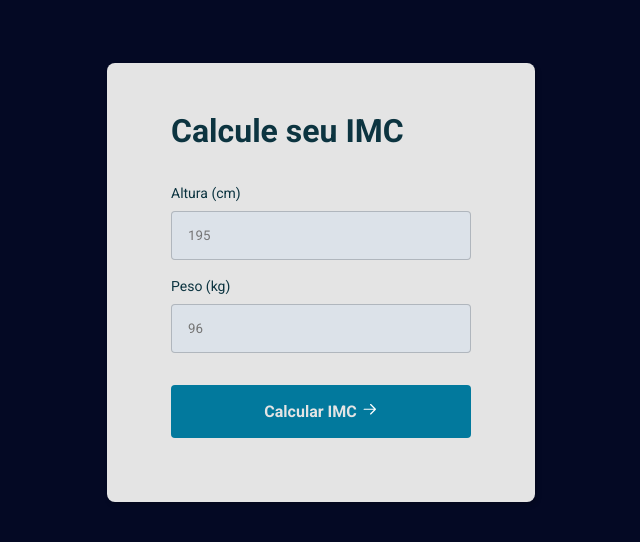
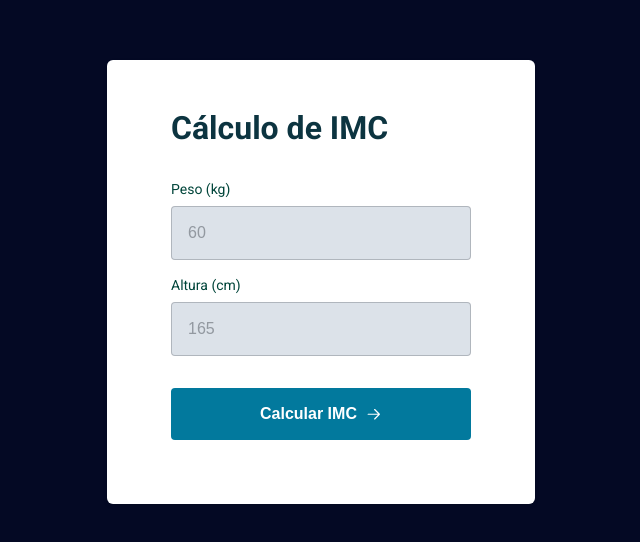
Before and after one commit to Gustavo-M-Santos/Repositories_Course, a plain HTML site: page Projets/AtivJS/CalcIMC/index.html in a window 1280 px wide. Shown: the part 118-660 px from the top of the page, without its empty margins (319-959 px from the left). Drawn offline with Linux system fonts and the light colour scheme.

Commit message:
Using Class code

```diff
--- a/Projets/AtivJS/CalcIMC/index.html
+++ b/Projets/AtivJS/CalcIMC/index.html
@@ -1,61 +1,69 @@
 <!DOCTYPE html>
 <html lang="pt-br">
+<head>
 
-<head>
-  <link rel="stylesheet" href="./style.css">
+    <!-- preconnect -->
     <link rel="preconnect" href="https://fonts.googleapis.com">
+    <link rel="preconnect" href="https://fonts.gstatic.com" crossorigin>
 
-  <link rel="preconnect" href="https://fonts.gstatic.com" crossorigin>
-  <link href="https://fonts.googleapis.com/css2?family=Roboto:wght@400;700&display=swap" rel="stylesheet">
-
+    <!-- meta -->
     <meta charset="UTF-8">
     <meta name="viewport" content="width=device-width, initial-scale=1.0">
     <title>Calculadora de IMC</title>
 
-  <script src="./main.js" defer></script>
+    <!-- styles -->
+    <link rel="stylesheet" href="./style.css">
+    <link href="https://fonts.googleapis.com/css2?family=Roboto:wght@400;700&display=swap" rel="stylesheet">
+
+    <!-- scripts-->
+    <script src="./script.js" defer></script>
 </head>
-
 <body>
 
-  <div class="alert-error ">Digite apenas números</div>
+    <div class="alert-error">
+        Digite somente números
+    </div>
 
-  <div class="conteiner">
-    <div id="screenOne" class="card">
-      <h1>Calcule seu IMC</h1>
-
+    <div class="container">
+        <main class="card">
             <form>
+                <h1 class="title">Cálculo de IMC</h1>
                 <div class="input-wrapper">
-
-          <label for="event-height">
-            <span>Altura (cm)</span>
-          </label>
-          <input type="text" placeholder="195" id="event-height">
-
+                    <label for="weight">Peso (kg)</label>
+                    <input
+                        id="weight"
+                        type="text"
+                        placeholder="60" />
                 </div>
 
                 <div class="input-wrapper">
-
-          <label for="event-weight">
-            <span>Peso (kg)</span>
-          </label>
-          <input type="text" placeholder="96" id="event-weight">
-
+                    <label for="height">Altura (cm)</label>
+                    <input
+                        id="height"
+                        type="text"
+                        placeholder="165" />
                 </div>
 
-        <button>Calcular IMC
-          <img src="./svg/arrow.svg" alt="">
+                <button type="submit">
+                    Calcular IMC
+                    <img src="./assets/arrow.svg" alt="Seta apontando para direita">
                 </button>
             </form>
+        </main>
     </div>
 
     <div class="modal-wrapper">
-      <div class="modal card" style="border-radius: .8rem;">
-        <button class="close"><img src="./svg/closeIcon.svg" alt=""></button>
-        <h2>Seu IMC é de </h2>
-      </div>
+        <div class="modal card">
+            <h2 class="title">
+
+                <button class="close">
+                    <img src="./assets/close.svg" alt="imagem para fechar o popup">
+                </button>
+
+                <span>Seu IMC é de 28</span>
+            </h2>
         </div>
     </div>
 
 </body>
-
 </html>
--- /dev/null
+++ b/Projets/AtivJS/CalcIMC/script.js
@@ -0,0 +1,38 @@
+// variáveis - variables
+const form = document.querySelector('form')
+const inputWeight = document.querySelector('#weight')
+const inputHeight = document.querySelector('#height')
+
+const Modal = {
+    wrapper: document.querySelector('.modal-wrapper'),
+    message: document.querySelector('.modal .title span'),
+    buttonClose: document.querySelector('.modal button.close'),
+
+    open() {
+        Modal.wrapper.classList.add('open')
+    },
+    close() {
+        Modal.wrapper.classList.remove('open')
+    }
+}
+
+form.onsubmit = event => {
+    event.preventDefault()
+
+    const weight = inputWeight.value
+    const height = inputHeight.value
+
+    const result = IMC(weight, height)
+    const message = `Seu IMC é de ${result}`
+
+    Modal.message.innerText = message
+    Modal.open()
+}
+
+Modal.buttonClose.onclick = () => {
+    Modal.close()
+}
+
+function IMC(weight, height) {
+    return (weight / ((height / 100) ** 2)).toFixed(2)
+}
--- a/Projets/AtivJS/CalcIMC/style.css
+++ b/Projets/AtivJS/CalcIMC/style.css
@@ -7,191 +7,177 @@
 :root {
   font-size: 62.5%;
 
-  --color-text-black-100: #21252994;
-  --color-text-black-200: #212529;
-  --color-text-blue-100: #0C3440;
-  --color-text-green-300: #00453A;
-  --color-bg-blue-100: #02799D;
-  --color-bg-blue-200: #006382;
-  --color-bg-blue-300: #040924;
-  --color-bg-red-100: #F03E3E;
-  --color-bg-white: #DCE2E9;
-  --color-bg-black-opacity: #000000b3;
-  --color-base-white: #e4e4e4;
-}
+  /* cores */
+  --tt-heading: #0C3440;
 
-html,
-input,
-button {
-  font-family: 'Roboto', sans-serif;
+  --tt-label: #00453A;
+  --tt-input: #212529;
+  --ot-input: #02799D;
+  --bd-input: rgba(73, 80, 87, 0.3);
+  --tt-placeholder: rgba(73, 80, 87, 0.5);
+  --bg-input: #DCE2E9;
+
+  --tt-button: white;
+  --bg-button: #02799D;
+  --bg-button-hover: #01475c;
+
+  --bg-error: #F03E3E;
+  --tt-error: white;
 }
 
 body {
-  background: var(--color-bg-blue-300);
+  font-family: 'Roboto', sans-serif;
+  background-color: #040924;
+}
+
+body, input, button {
   font-size: 1.6rem;
   line-height: 2rem;
 }
 
-.hide {
-  display: none !important;
-}
-
-.conteiner {
+.container {
   height: 100vh;
   display: grid;
   place-content: center;
 }
 
 .card {
-  background: var(--color-base-white);
-  padding: 4.8rem 6.4rem 6.4rem 6.4rem;
+  padding: 4.8rem 6.4rem 6.4rem;
+  background: white;
   max-width: 42.8rem;
-  box-shadow: 2px 3px 5px 0px rgba(0, 0, 0, 0.2);
-  border-radius: .8rem;
+  margin-inline: auto;
 
+  box-shadow: 0 .2rem .4rem rgba(0,0,0,0.1);
+  border-radius: .6rem;
 }
 
-/*? ScreenOne */
-
-#screenOne {
-  width: 42.8rem;
-  background: var(--color-base-white);
+.title {
+  font-size: 3.2rem;
+  line-height: 4rem;
+  color: var(--tt-heading);
 }
 
-#screenOne h1 {
-  margin-bottom: 3.2rem;
-  color: var(--color-text-blue-100);
-
-  font-size: 3.2rem;
-  font-weight: 700;
-  line-height: 4.0rem;
+form  {
+  width: 30rem;
 }
 
-.input-wrapper {
-  display: flex;
-  flex-direction: column;
-
-  margin-bottom: 1.6rem;
+form h1 {
+  margin-bottom: 3.2rem;
 }
 
-.input-wrapper span {
-  color: var(--color-text-blue-100);
-
+form label {
   font-size: 1.4rem;
-  font-weight: 400;
   line-height: 1.8rem;
-
+  color: var(--tt-label);
+  margin-bottom: .8rem;
+  display: block;
 }
 
-.input-wrapper input {
-  margin-top: .8rem;
+form input {
+  width: 100%;
+  border: 1px solid var(--bd-input);
+  background: var(--bg-input);
   padding: 1.6rem;
-
-  border-radius: 4px;
-  border: 1px solid rgba(73, 80, 87, 0.30);
-  background: var(--color-bg-white);
-
+  border-radius: .4rem;
 }
 
-.input-wrapper input:focus {
-  border: 1px solid var(--color-bg-blue-100)
+form input:focus {
+  outline: 2px solid var(--ot-input);
 }
 
-#screenOne button {
+form input::placeholder {
+  color: var(--tt-placeholder);
+}
+
+.input-wrapper + .input-wrapper {
+  margin-top: 1.6rem;
+}
+
+form button {
+  margin-top: 3.2rem;
+  padding: 1.6rem;
   width: 100%;
-  margin-top: 1.6rem;
-  padding: 1.6rem;
 
-  background: var(--color-bg-blue-100);
+  border-radius: .4rem;
+  border: none;
+  background-color: var(--bg-button);
+  color: var(--tt-button);
 
-  color: var(--color-base-white);
-  font-size: 1.6rem;
-  font-weight: 700;
-  text-align: center;
-  line-height: 2rem;
+  display: flex;
+  align-items: center;
+  justify-content: center;
+  gap: .8rem;
 
-  border: none;
-  border-radius: .4rem;
+  font-weight: bold;
 
   cursor: pointer;
+
+  transition: background .3s;
 }
 
-#screenOne button:hover {
-  background: var(--color-bg-blue-200);
+form button:hover {
+  background: var(--bg-button-hover);
 }
 
-/*? modal */
-
-.modal-wrapper.open{
+/* modal */
+.modal-wrapper.open {
   opacity: 1;
-  visibility:visible;
+  visibility: visible;
 }
 
 .modal-wrapper {
   position: absolute;
-  inset:0 ;
-  background: var(--color-bg-black-opacity);
+  inset: 0;
+  background: rgba(0, 0, 0, 0.7);
 
   display: grid;
   place-content: center;
+
   opacity: 0;
-  visibility:hidden;
-
+  visibility: hidden;
 }
 
 .modal {
   position: relative;
 }
 
-.modal button{
+.modal button {
+  background: none;
   border: none;
-  background:none;
 
   position: absolute;
   top: 1.6rem;
   right: 1.6rem;
 
+  cursor: pointer;
+
   transition: transform .3s;
 }
 
 .modal button:hover {
-  cursor: pointer;
-  transform: rotate(180deg) scale(1.2);
+  transform: scale(1.1);
 }
 
-.modal h2 {
-  color: var(--color-text-blue-100);
-
-  font-size: 3.2rem;
-  font-weight: 700;
-  line-height: 4.0rem;
-}
-
-/*? Alert Error */
-
-.alert-error.open{
+/* alert error */
+.alert-error.open {
+  visibility: visible;
   opacity: 1;
-  visibility: visible;
   transform: translateY(0);
 }
 
 .alert-error {
   position: absolute;
+  background-color: var(--bg-error);
   top: 0;
+  left: 0;
   right: 0;
-  left: 0;
-
+  text-align: center;
+  color: var(--tt-error);
   padding: .8rem 0;
-  text-align: center;
-
-  background: var(--color-bg-red-100);
-
-  color: var(--color-base-white);
   font-weight: bold;
 
-  opacity: 1;
   visibility: hidden;
-
+  opacity: 0;
   transform: translateY(-30px);
   transition: transform .5s;
 }
```
Also changed, not shown: Projets/AtivJS/CalcIMC/assets/arrow.svg (added), Projets/AtivJS/CalcIMC/assets/close.svg (added), Projets/AtivJS/CalcIMC/main.js (deleted), Projets/AtivJS/CalcIMC/svg/arrow.svg (deleted), Projets/AtivJS/CalcIMC/svg/closeIcon.svg (deleted). Lines whose indentation alone changed are shown as unchanged.
